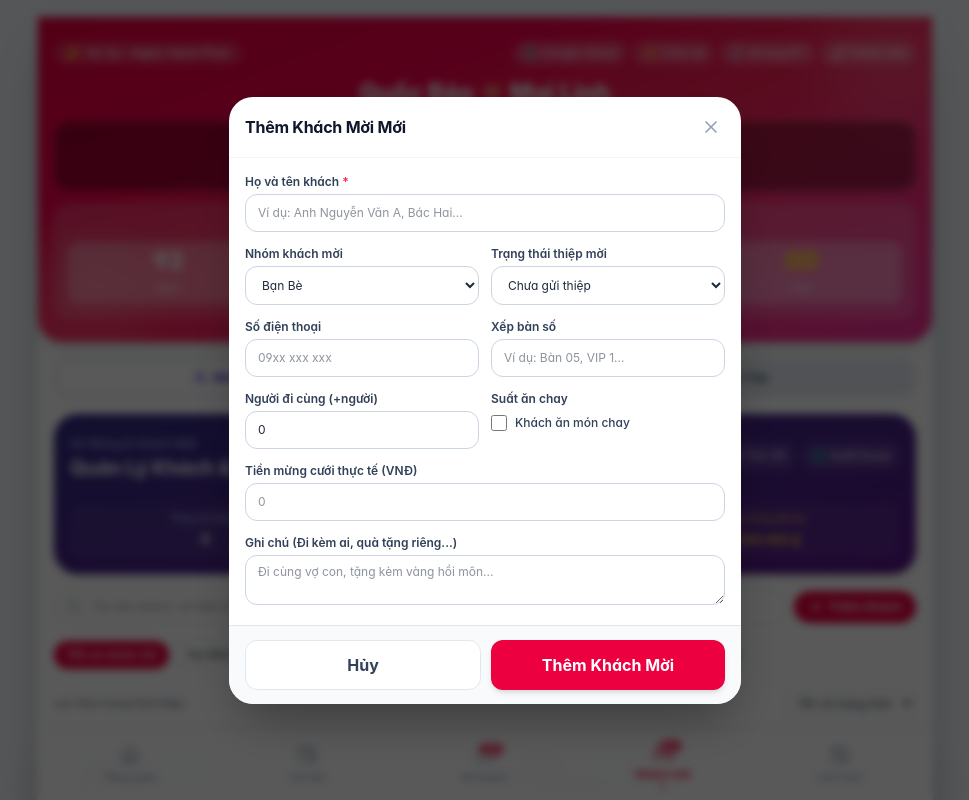
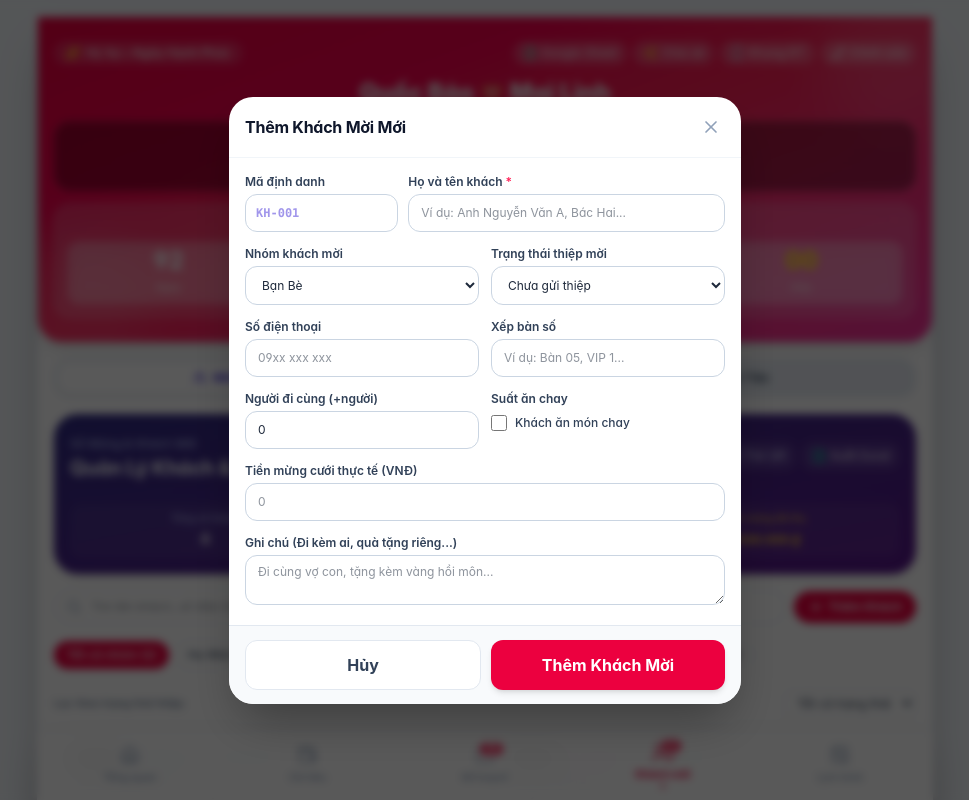
Before and after one commit to giangtienphat-nhidong315/hysu, a React (Vite) app: page / in a window 1280 px wide. Both pictures are taken after a click on the button "Thêm Khách". Shown: the top 800 px of the page, without its empty margins (155-1124 px from the left). Built offline with nearby package versions, Linux system fonts and the light colour scheme; a web font is replaced by a local one.

Commit message:
feat: Add sequential guest identifier code (KH-001, KH-002...) with QR integration and search

```diff
--- a/src/components/AttendanceView.tsx
+++ b/src/components/AttendanceView.tsx
@@ -53,10 +53,12 @@ export const AttendanceView: React.FC = () => {
   );
 
   const filteredGuests = relevantGuests.filter(g => {
+    const q = searchQuery.toLowerCase();
     const matchesSearch =
-      g.name.toLowerCase().includes(searchQuery.toLowerCase()) ||
+      g.name.toLowerCase().includes(q) ||
+      (g.code && g.code.toLowerCase().includes(q)) ||
       (g.phone && g.phone.includes(searchQuery)) ||
-      (g.tableNumber && g.tableNumber.toLowerCase().includes(searchQuery.toLowerCase()));
+      (g.tableNumber && g.tableNumber.toLowerCase().includes(q));
 
     const matchesStatus =
       filterMode === 'all' ||
@@ -333,6 +335,9 @@ export const AttendanceView: React.FC = () => {
                   <div className="flex items-start justify-between gap-2">
                     <div className="min-w-0 flex-1">
                       <div className="flex items-center gap-1.5 flex-wrap">
+                        <span className="text-[10px] font-mono font-extrabold bg-slate-900 text-amber-300 px-2 py-0.5 rounded-md shadow-2xs tracking-wide">
+                          {guest.code || 'KH-000'}
+                        </span>
                         {guest.tableNumber ? (
                           <span className="text-[10px] font-extrabold bg-rose-100 text-rose-800 px-2 py-0.5 rounded-md">
                             {guest.tableNumber}
@@ -496,6 +501,11 @@ export const AttendanceView: React.FC = () => {
                           >
                             {g.isCheckedIn && <Check className="w-3 h-3" />}
                           </div>
+                          {g.code && (
+                            <span className="text-[9px] font-mono font-bold bg-slate-800 text-amber-300 px-1 py-0.2 rounded">
+                              {g.code}
+                            </span>
+                          )}
                           <span className="text-xs">{g.name}</span>
                           {g.plusGuests ? (
                             <span className="text-[10px] text-slate-500 font-normal">
--- a/src/components/GuestView.tsx
+++ b/src/components/GuestView.tsx
@@ -51,6 +51,7 @@ export const GuestView: React.FC<GuestViewProps> = ({
   const [quickGiftValue, setQuickGiftValue] = useState('');
 
   const [formData, setFormData] = useState({
+    code: '',
     name: '',
     phone: '',
     group: 'friends' as GuestGroup,
@@ -65,7 +66,15 @@ export const GuestView: React.FC<GuestViewProps> = ({
 
   const openAddModal = () => {
     setEditingGuest(null);
+    let maxNum = 0;
+    guests.forEach(g => {
+      const m = (g.code || '').match(/\d+/);
+      if (m) maxNum = Math.max(maxNum, parseInt(m[0], 10));
+    });
+    const nextCode = `KH-${String(maxNum + 1).padStart(3, '0')}`;
+
     setFormData({
+      code: nextCode,
       name: '',
       phone: '',
       group: 'friends',
@@ -83,6 +92,7 @@ export const GuestView: React.FC<GuestViewProps> = ({
   const openEditModal = (guest: GuestItem) => {
     setEditingGuest(guest);
     setFormData({
+      code: guest.code || '',
       name: guest.name,
       phone: guest.phone || '',
       group: guest.group,
@@ -106,6 +116,7 @@ export const GuestView: React.FC<GuestViewProps> = ({
 
     if (editingGuest) {
       updateGuest(editingGuest.id, {
+        code: formData.code.trim().toUpperCase(),
         name: formData.name,
         phone: formData.phone,
         group: formData.group,
@@ -119,6 +130,7 @@ export const GuestView: React.FC<GuestViewProps> = ({
       });
     } else {
       addGuest({
+        code: formData.code.trim().toUpperCase(),
         name: formData.name,
         phone: formData.phone,
         group: formData.group,
@@ -144,8 +156,9 @@ export const GuestView: React.FC<GuestViewProps> = ({
   };
 
   const exportCSV = () => {
-    const headers = ['Họ và Tên', 'Nhóm khách', 'Số điện thoại', 'Bàn số', 'Trạng thái thiệp', 'Tiền mừng thực tế (VNĐ)', 'Ghi chú'];
+    const headers = ['Mã Khách', 'Họ và Tên', 'Nhóm khách', 'Số điện thoại', 'Bàn số', 'Trạng thái thiệp', 'Tiền mừng thực tế (VNĐ)', 'Ghi chú'];
     const rows = guests.map(g => [
+      `"${g.code || ''}"`,
       `"${g.name}"`,
       `"${GUEST_GROUP_LABELS[g.group]?.label || g.group}"`,
       `"${g.phone || ''}"`,
@@ -167,10 +180,12 @@ export const GuestView: React.FC<GuestViewProps> = ({
   };
 
   const filteredGuests = guests.filter(g => {
+    const q = searchQuery.toLowerCase();
     const matchesSearch =
-      g.name.toLowerCase().includes(searchQuery.toLowerCase()) ||
+      g.name.toLowerCase().includes(q) ||
+      (g.code && g.code.toLowerCase().includes(q)) ||
       (g.phone && g.phone.includes(searchQuery)) ||
-      (g.tableNumber && g.tableNumber.toLowerCase().includes(searchQuery.toLowerCase()));
+      (g.tableNumber && g.tableNumber.toLowerCase().includes(q));
     const matchesGroup = selectedGroup === 'all' || g.group === selectedGroup;
     const matchesRSVP = selectedRSVP === 'all' || g.invitationStatus === selectedRSVP;
     return matchesSearch && matchesGroup && matchesRSVP;
@@ -347,6 +362,9 @@ export const GuestView: React.FC<GuestViewProps> = ({
                 <div className="flex items-start justify-between gap-2">
                   <div className="min-w-0 flex-1">
                     <div className="flex items-center gap-1.5 flex-wrap">
+                      <span className="text-[10px] font-mono font-extrabold bg-slate-900 text-amber-300 px-2 py-0.5 rounded-md shadow-2xs tracking-wide">
+                        {guest.code || 'KH-000'}
+                      </span>
                       <span className={`text-[10px] font-bold px-2 py-0.5 rounded-full ${groupInfo.color}`}>
                         {groupInfo.label}
                       </span>
@@ -539,7 +557,21 @@ export const GuestView: React.FC<GuestViewProps> = ({
 
             <form id="guest-modal-form" onSubmit={handleSaveGuest} className="modal-form-wrapper">
               <div className="modal-scroll-area space-y-3.5 text-xs">
-              <div>
+              <div className="grid grid-cols-3 gap-2.5">
+                <div className="col-span-1">
+                  <label className="block text-slate-700 font-semibold mb-1">
+                    Mã định danh
+                  </label>
+                  <input
+                    type="text"
+                    placeholder="KH-001"
+                    value={formData.code}
+                    onChange={e => setFormData({ ...formData, code: e.target.value.toUpperCase() })}
+                    className="w-full border border-slate-300 rounded-xl px-2.5 py-2.5 text-xs font-mono font-bold text-indigo-700 uppercase focus:ring-2 focus:ring-rose-500/20 focus:border-rose-500"
+                    title="Mã số thứ tự định danh khách mời"
+                  />
+                </div>
+                <div className="col-span-2">
                   <label className="block text-slate-700 font-semibold mb-1">
                     Họ và tên khách <span className="text-rose-500">*</span>
                   </label>
@@ -551,6 +583,7 @@ export const GuestView: React.FC<GuestViewProps> = ({
                     onChange={e => setFormData({ ...formData, name: e.target.value })}
                     className="w-full border border-slate-300 rounded-xl px-3 py-2.5 text-xs focus:ring-2 focus:ring-rose-500/20 focus:border-rose-500"
                   />
+                </div>
               </div>
 
               <div className="grid grid-cols-2 gap-3">
--- a/src/context/WeddingContext.tsx
+++ b/src/context/WeddingContext.tsx
@@ -123,7 +123,13 @@ export const WeddingProvider: React.FC<{ children: React.ReactNode }> = ({ child
 
   const [guests, setGuests] = useState<GuestItem[]>(() => {
     const saved = localStorage.getItem(STORAGE_KEYS.GUESTS);
-    return saved ? JSON.parse(saved) : DEFAULT_GUESTS;
+    const rawList: GuestItem[] = saved ? JSON.parse(saved) : DEFAULT_GUESTS;
+    let nextNum = 1;
+    return rawList.map((g) => {
+      if (g.code && g.code.trim()) return g;
+      const code = `KH-${String(nextNum++).padStart(3, '0')}`;
+      return { ...g, code };
+    });
   });
 
   const [schedule, setSchedule] = useState<DayScheduleItem[]>(() => {
@@ -470,8 +476,18 @@ export const WeddingProvider: React.FC<{ children: React.ReactNode }> = ({ child
 
   // Guests
   const addGuest = (guest: Omit<GuestItem, 'id'>) => {
+    let maxNum = 0;
+    guests.forEach(g => {
+      const m = (g.code || '').match(/\d+/);
+      if (m) maxNum = Math.max(maxNum, parseInt(m[0], 10));
+    });
+    const assignedCode = guest.code && guest.code.trim()
+      ? guest.code.trim().toUpperCase()
+      : `KH-${String(maxNum + 1).padStart(3, '0')}`;
+
     const newItem: GuestItem = {
       ...guest,
+      code: assignedCode,
       plusGuests: guest.plusGuests ?? 0,
       isCheckedIn: guest.isCheckedIn ?? false,
       id: `guest-${Date.now()}-${Math.random().toString(36).substr(2, 4)}`,
@@ -480,7 +496,17 @@ export const WeddingProvider: React.FC<{ children: React.ReactNode }> = ({ child
   };
 
   const updateGuest = (id: string, updated: Partial<GuestItem>) => {
-    setGuests(prev => prev.map(item => (item.id === id ? { ...item, ...updated } : item)));
+    setGuests(prev =>
+      prev.map(item =>
+        item.id === id
+          ? {
+              ...item,
+              ...updated,
+              code: updated.code !== undefined ? updated.code.trim().toUpperCase() : item.code,
+            }
+          : item
+      )
+    );
   };
 
   const deleteGuest = (id: string) => {
@@ -501,8 +527,11 @@ export const WeddingProvider: React.FC<{ children: React.ReactNode }> = ({ child
     );
   };
 
-  const checkInGuest = (id: string): { success: boolean; guest?: GuestItem; alreadyCheckedIn?: boolean } => {
-    const target = guests.find(g => g.id === id);
+  const checkInGuest = (idOrCode: string): { success: boolean; guest?: GuestItem; alreadyCheckedIn?: boolean } => {
+    const q = idOrCode.trim().toLowerCase();
+    const target = guests.find(
+      g => g.id.toLowerCase() === q || (g.code && g.code.toLowerCase() === q)
+    );
     if (!target) return { success: false };
     if (target.isCheckedIn) {
       return { success: true, guest: target, alreadyCheckedIn: true };
@@ -510,7 +539,7 @@ export const WeddingProvider: React.FC<{ children: React.ReactNode }> = ({ child
     const time = new Date().toLocaleTimeString('vi-VN', { hour: '2-digit', minute: '2-digit' });
     triggerConfetti();
     const updated = { ...target, isCheckedIn: true, checkInTime: time };
-    setGuests(prev => prev.map(g => (g.id === id ? updated : g)));
+    setGuests(prev => prev.map(g => (g.id === target.id ? updated : g)));
     return { success: true, guest: updated, alreadyCheckedIn: false };
   };
 
--- a/src/data/defaultData.ts
+++ b/src/data/defaultData.ts
@@ -292,6 +292,7 @@ export const DEFAULT_TASKS: TaskItem[] = [
 export const DEFAULT_GUESTS: GuestItem[] = [
   {
     id: 'guest-1',
+    code: 'KH-001',
     name: 'Bác Hai (Họ nội chú rể)',
     phone: '0908111222',
     group: 'groom_side',
@@ -306,6 +307,7 @@ export const DEFAULT_GUESTS: GuestItem[] = [
   },
   {
     id: 'guest-2',
+    code: 'KH-002',
     name: 'Cô Út (Họ ngoại cô dâu)',
     phone: '0908333444',
     group: 'bride_side',
@@ -320,6 +322,7 @@ export const DEFAULT_GUESTS: GuestItem[] = [
   },
   {
     id: 'guest-3',
+    code: 'KH-003',
     name: 'Trần Văn Hoàng (Bạn thân đại học)',
     phone: '0912345678',
     group: 'friends',
@@ -334,6 +337,7 @@ export const DEFAULT_GUESTS: GuestItem[] = [
   },
   {
     id: 'guest-4',
+    code: 'KH-004',
     name: 'Lê Thị Thu Thảo (Đồng nghiệp cô dâu)',
     phone: '0933555777',
     group: 'colleagues',
@@ -348,6 +352,7 @@ export const DEFAULT_GUESTS: GuestItem[] = [
   },
   {
     id: 'guest-5',
+    code: 'KH-005',
     name: 'Nguyễn Thành Nam (Đồng nghiệp chú rể)',
     phone: '0977888999',
     group: 'colleagues',
@@ -359,6 +364,7 @@ export const DEFAULT_GUESTS: GuestItem[] = [
   },
   {
     id: 'guest-6',
+    code: 'KH-006',
     name: 'Đoàn Hữu Trí (Bạn thời cấp 3)',
     phone: '0988776655',
     group: 'friends',
--- a/src/types/wedding.ts
+++ b/src/types/wedding.ts
@@ -60,6 +60,7 @@ export type RSVPStatus = 'not_sent' | 'sent' | 'confirmed' | 'declined';
 
 export interface GuestItem {
   id: string;
+  code?: string; // Mã định danh thứ tự (ví dụ: KH-001, KH-002)
   name: string;
   phone?: string;
   group: GuestGroup;
```
Also changed, not shown: src/components/GuestQrPrintModal.tsx (+28 -11 lines), src/components/QrScannerModal.tsx (+22 -8 lines). Lines whose indentation alone changed are shown as unchanged.
